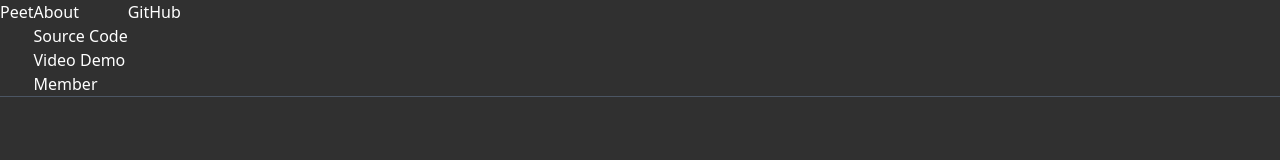
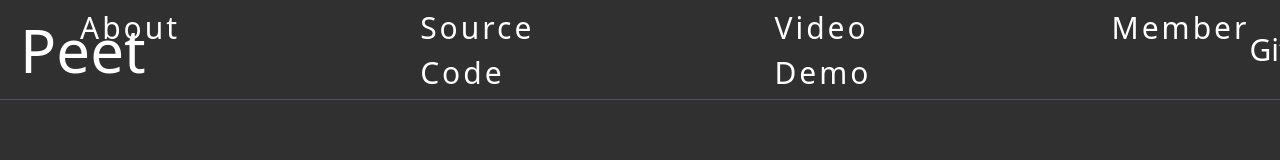
Before and after one commit to NiflheimZ-P/Automatic-Pet-Feeder-XD.github.io, a website: page src/index.html in a window 1280 px wide. Shown: the top 160 px of the page. Drawn offline with Linux system fonts and the light colour scheme.

Commit message:
zzzzzzzzzzzzzzzzzzzzzzzzzzzzzzzzzzzzzzzzzzzzzzzzzzzzzzzzzzzzzzzzzzzzzzzzzzzzzzzzzzzzzzzz

```diff
--- a/src/index.html
+++ b/src/index.html
@@ -7,20 +7,20 @@
     <title>Document</title>
 </head>
 <body>
-    <div class="min-h-screen min-w-screen bg-[#303030] text-white">
-        <nav class="flex border border-x-0 border-t-0 border-gray-600 fixed w-full">
-            <h1>Peet</h1>
-            <ul>
-                <li><a href="#about">About</a></li>
+    <div class="min-h-screen min-w-screen bg-[#303030] text-white text-[30px]">
+        <nav class="flex border border-x-0 border-t-0 border-gray-600 fixed w-full items-center flex-row h-[100px]">
+            <h1 class="justify-start items-start text-left w-[60px] ml-[20px] text-[60px]">Peet</h1>
+            <ul class="flex justify-center w-full tracking-widest space-x-60">
+                <li class=""><a href="#about">About</a></li>
                 <li><a href="#code">Source Code</a></li>
                 <li><a href="#video">Video Demo</a></li>
                 <li><a href="#member"></a>Member</li>
             </ul>
-            <h1>GitHub</h1>
+            <h1 class="mr-[20px]">GitHub</h1>
         </nav>
     </div>
     <div class="min-h-screen min-w-screen bg-[#303030] text-white">
-
+        <div class=""></div>
     </div>
 </body>
 </html>
```
Also changed, not shown: src/build.css.
